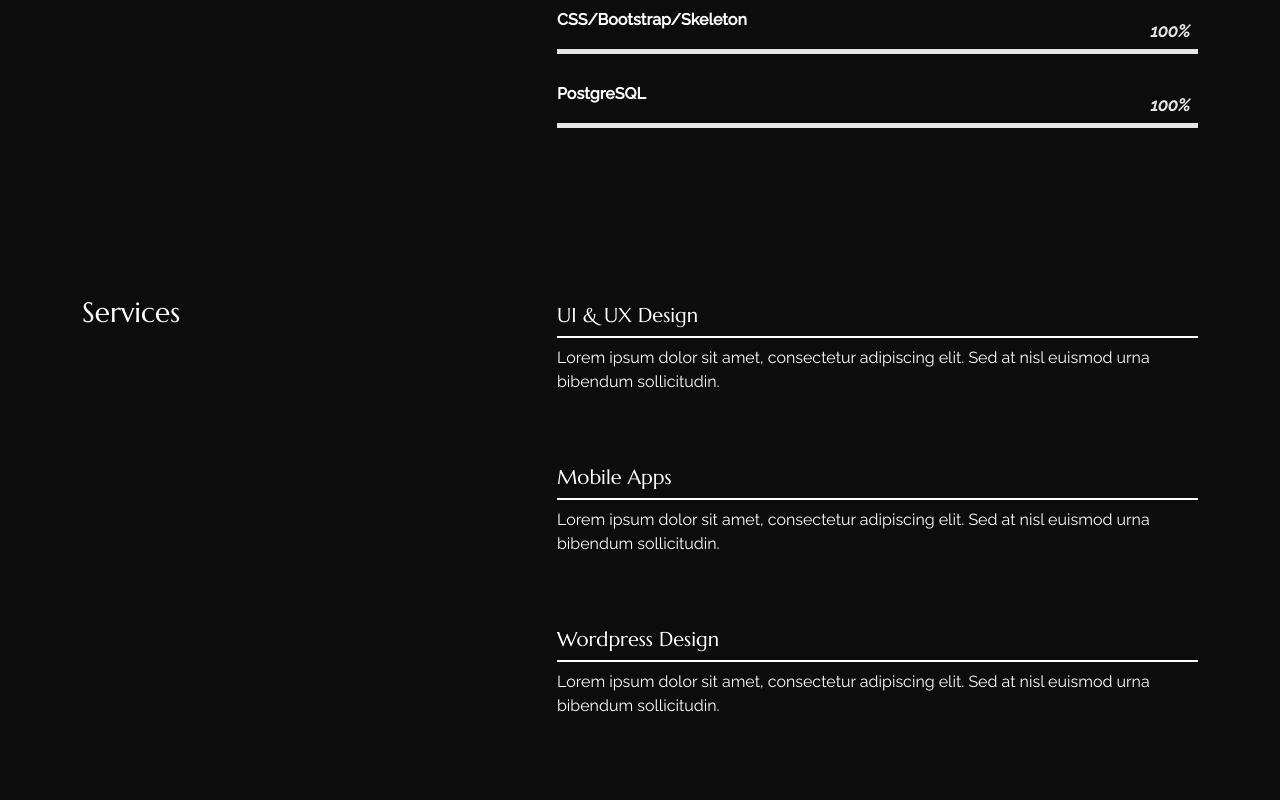
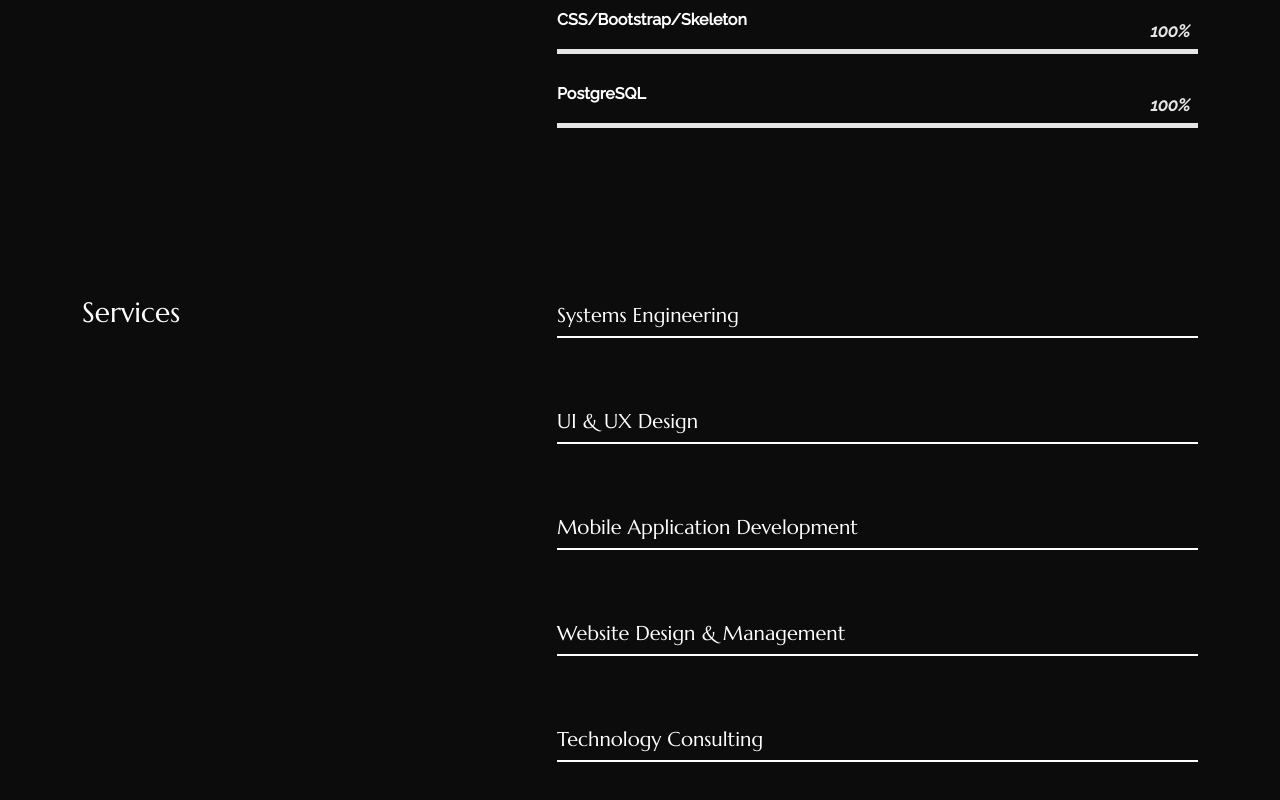
Before and after one commit to jeremykolker/trad_line_site, a React (Create React App) app in the folder my-app/: page /about in a window 1280 px wide. Shown: the part 1028-1828 px from the top of the page. Before the commit the page ends 1786 px from the top, so only its background shows below. Built offline with nearby package versions, Linux system fonts and the light colour scheme.

Commit message:
successful deployment build folder

```diff
--- a/my-app/package.json
+++ b/my-app/package.json
@@ -20,9 +20,10 @@
     "typewriter-effect": "^2.19.0",
     "web-vitals": "^2.1.4"
   },
+  "homepage": "https://jeremykolker.netlify.app/",
   "scripts": {
     "start": "react-scripts start",
-    "build": "react-scripts build",
+    "build": "react-scripts build && cp _redirects build/_redirects",
     "test": "react-scripts test",
     "eject": "react-scripts eject"
   },
--- a/my-app/src/content_option.js
+++ b/my-app/src/content_option.js
@@ -56,17 +56,25 @@ const skills = [{
     },
 ];
 
-const services = [{
+const services = [
+    {
+        title: "Systems Engineering",
+        description: "",
+    },{
         title: "UI & UX Design",
-        description: "Lorem ipsum dolor sit amet, consectetur adipiscing elit. Sed at nisl euismod urna bibendum sollicitudin.",
+        description: "",
     },
     {
-        title: "Mobile Apps",
-        description: "Lorem ipsum dolor sit amet, consectetur adipiscing elit. Sed at nisl euismod urna bibendum sollicitudin.",
+        title: "Mobile Application Development",
+        description: "",
     },
     {
-        title: "Wordpress Design",
-        description: "Lorem ipsum dolor sit amet, consectetur adipiscing elit. Sed at nisl euismod urna bibendum sollicitudin.",
+        title: "Website Design & Management",
+        description: "",
+    },
+    {
+        title: "Technology Consulting",
+        description: "",
     },
 ];
 
@@ -134,14 +142,14 @@ const dataportfolio = [{
 ];
 
 const contactConfig = {
-    YOUR_EMAIL: "jeremy.kolker@me.com",
+    YOUR_EMAIL: "jeremy.kolker@gmail.com",
     YOUR_FONE: "(914)202-5801",
     description: "Please contact me for any questions regarding my services. I look forward to hearing from you!",
     // creat an emailjs.com account
     // check out this tutorial https://www.emailjs.com/docs/examples/reactjs/
-    YOUR_SERVICE_ID: "service_id",
-    YOUR_TEMPLATE_ID: "template_id",
-    YOUR_USER_ID: "user_id",
+    YOUR_SERVICE_ID: "service_zbos97m",
+    YOUR_TEMPLATE_ID: "template_nbdmfkn",
+    YOUR_USER_ID: "2xqonu7RZ9BZ8BV2V",
 };
 
 const socialprofils = {
--- a/my-app/src/pages/contact/index.js
+++ b/my-app/src/pages/contact/index.js
@@ -40,7 +40,7 @@ export const ContactUs = () => {
           console.log(result.text);
           setFormdata({
             loading: false,
-            alertmessage: "SUCCESS! ,Thankyou for your messege",
+            alertmessage: "Message Sent. Thank you!",
             variant: "success",
             show: true,
           });
@@ -48,7 +48,7 @@ export const ContactUs = () => {
         (error) => {
           console.log(error.text);
           setFormdata({
-            alertmessage: `Faild to send!,${error.text}`,
+            alertmessage: `Failed to send!, ${error.text}`,
             variant: "danger",
             show: true,
           });
```
Also changed, not shown: my-app/public/manifest.json, my-app/public/robots.txt (deleted), 1 other file (tests, documents, lock files or other folders).
